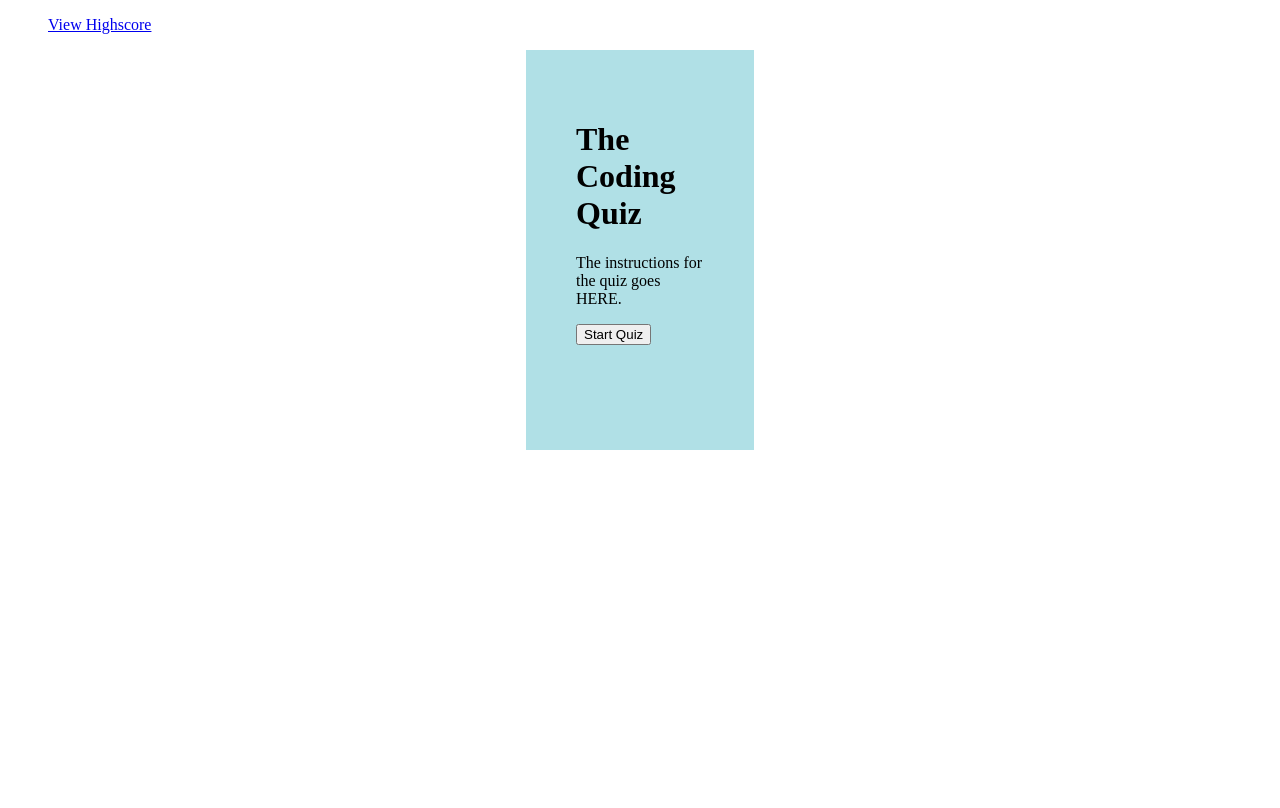
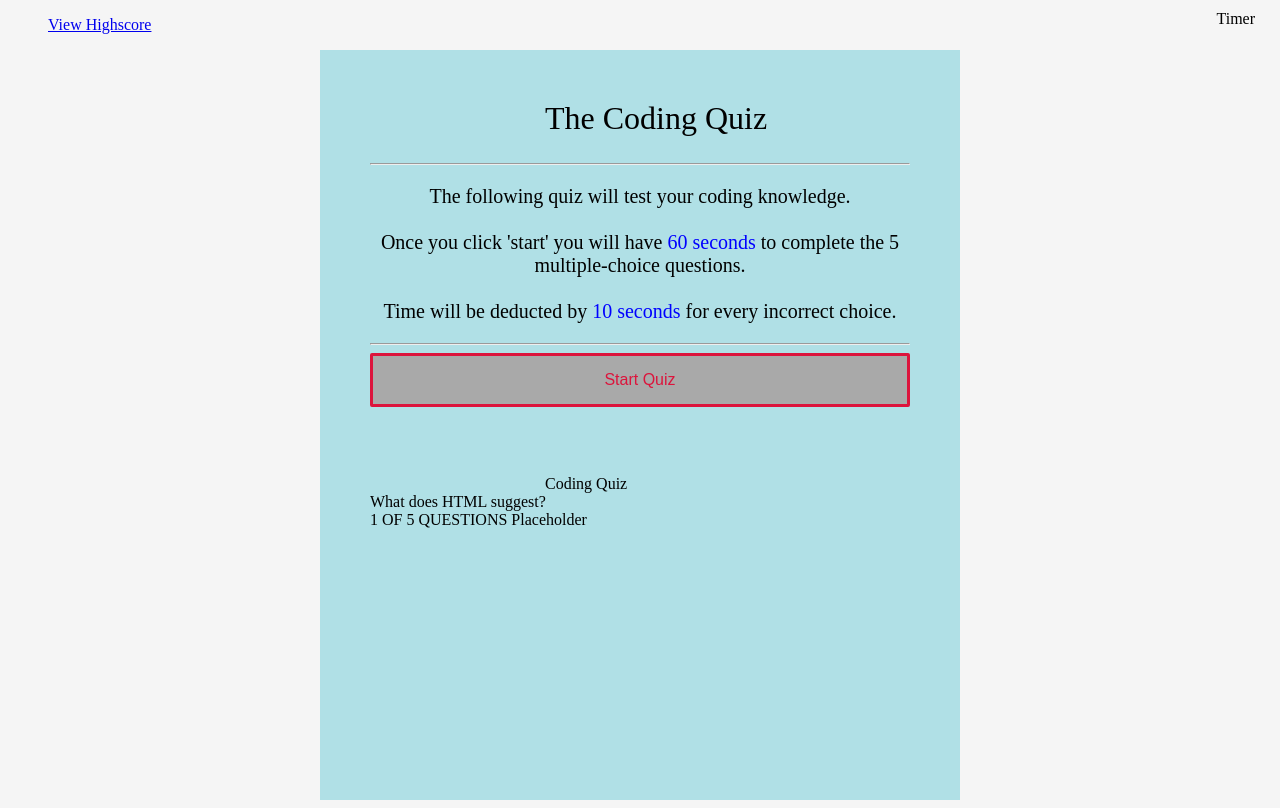
Before and after one commit to Xicano619/Code-Quiz, a plain HTML site: page index.html in a window 1280 px wide. Drawn offline with Linux system fonts and the light colour scheme.

Commit message:
Psuedo-Code committed

```diff
--- a/index.html
+++ b/index.html
@@ -1,9 +1,10 @@
 <!DOCTYPE html>
 <html lang="en-us">
+
 <head>
     <meta charset="UTF-8">
+    <title>QUIZ-Time</title>
 
-        <title>QUIZ-Time</title>
 
     <meta name="viewport" content="width-device-width, initial-scale=1">
     <link rel="stylesheet" href="./style.css">
@@ -14,19 +15,49 @@
     <!-- navBar with 'View Highscore' link and time countdown -->
     <ul class="nav">
         <a class="nav-list" href="#"> View Highscore</a>
+
     </ul>
+    <div id="timecountdown">Timer</div>
+
     <!-- Main container -->
     <main class="container">
         <!-- header -->
         <h1 class="Title">The Coding Quiz</h1>
+        <hr>
         <!-- Instructions/list questions -->
-            <p>The instructions for the quiz goes HERE.</p>
-            <button class="start-quiz">Start Quiz</button>
+        <p class="timeSec"> The following quiz will test your coding knowledge.<br><br> Once you click 'start' you will have <span>60 seconds</span> to complete the 5 multiple-choice questions.<br><br> Time will be deducted by <span id="deducedSec">10 seconds</span> for every incorrect choice.</p>
+        <hr>
+        <button class="start-btn">Start Quiz</button>
         <!-- div verifying correct answer -->
     </main>
 
+    <!--
+        Quiz box -->
+    <div class="theQuiz">
+        <header>
+            <div class="title">Coding Quiz</div>
+        </header>
+        <section>
+            <div>
+                <span class="question1">What does HTML suggest?</span>
+            </div>
+            <div class="listQs"></div>
+            <!-- footer Quiz box -->
+            <footer >
+                <span  class="totalQ">1 OF 5 QUESTIONS</span>
+                <span id="result">Placeholder</span>
+            </footer>
+
+        </section>
+    </div>
 
 
-        <script></script>
+
+
+
+
+
+    <script src="./script.js"></script>
 </body>
+
 </html>
--- a/script.js
+++ b/script.js
@@ -0,0 +1,49 @@
+// Trigger game to start
+var stButton = document.getElementsByClassName("start-btn");
+var timerCountDown = document.getElementsById("timecountdown");
+var que1 = document.getElementsByClassName("question1");
+var listQue = document.getElementsByClassName("listQs");
+var totalQue = document.getElementsByClassName("totalQ");
+var result = document.getElementsById("result");
+
+
+// game starts when button is click, eventlistener.
+stButton.eventListener("click", function() {
+// clicked button will trigger a function that shows the 1st question with its options.
+
+}
+
+// create an array of objects for questions and choices.
+var arrayQue = [
+    {
+        question: "What does HTML stand for?",
+        choices: ["HYPER TOOL MARKUP LANGUAGE", "HYPER TEXT MARKUP LANGUAGE", "HYPER TEXT MAKEUP LANGUAGE", "HYPER TEXT MAIN LEXICON"],
+        correctAnswer: "HYPER TEXT MARKUP LANGUAGE"
+    },
+    {
+        question: "What does CSS stand for?",
+        choices: ["Computer Style Sheet", "Cascade Style Software", "Computer Sheet Software", "Cascade Style Sheet"],
+        correctAnswer: "Cascade Style Sheet"
+    },
+    {
+        question: "Which option is a value?",
+        choices: ["Logic Operators", "Loops", "Arrays", "Conditionals"],
+        correctAnswer: "Arrays"
+    },
+    {
+        question: "Which option is a variable?",
+        choices: ["eventListeners", "Numbers", "Booleans", "Strings"],
+        correctAnswer: "eventListeners"
+    },
+
+
+]
+var currentIndex = 0;
+ arrayQue[currentIndex].question
+ currentIndex++;
+// Create a function that checks the answer of the button, and displays correct or incorrect.
+// Create timer and when user picks incorrect button, time is shaved (10 secs off).
+// Display timer countdown on front-end, triggered with  start quiz button.
+// When game is over, either finishing the game and or timer runs out, trigger a function that will calculate the score.
+// Store the scores (highs scores) and have an initial input (button).
+// look up css display: none, adding and removing a class. This will go with display correct and incorrect result.
--- a/style.css
+++ b/style.css
@@ -1,14 +1,60 @@
-.container {
-  height: 300px;
+body {
+  background-color: whitesmoke;
+}
+#timecountdown {
+  position: absolute;
+  top: 10px;
+  right: 25px;
+}
+.container,
+.theQuiz {
+  height: 275px;
   background-color: powderblue;
   padding: 50px;
   margin-left: auto;
   margin-right: auto;
-  width: 8em
+  width: 540px
+
 
 }
-.Title {
-    margin-left: auto;
-    margin-right: auto;
-    width: 4em;
+.start-btn {
+  margin: auto;
+  width: 100%;
+  padding: 15px 30px;
+  font-size: 16px;
+  font-weight: 500;
+  color: crimson;
+
+  outline: none;
+  border: none;
+  border-radius: 2px;
+  background: darkgrey;
+  cursor: pointer;
+  text-align: center;
+  border: solid crimson;
+
+
+
 }
+
+.Title,
+.title{
+  height: 15%;
+  width: 75%;
+  display: flex;
+  text-align: center;
+  margin-top: auto;
+  font-weight: 500;
+  padding-left: 175px;
+}
+.container p {
+  font-size: 20px;
+  text-align: center;
+
+
+
+}
+.timeSec span {
+  font-weight: 600px;
+  color: blue;
+}
```
Lines whose indentation alone changed are shown as unchanged.
